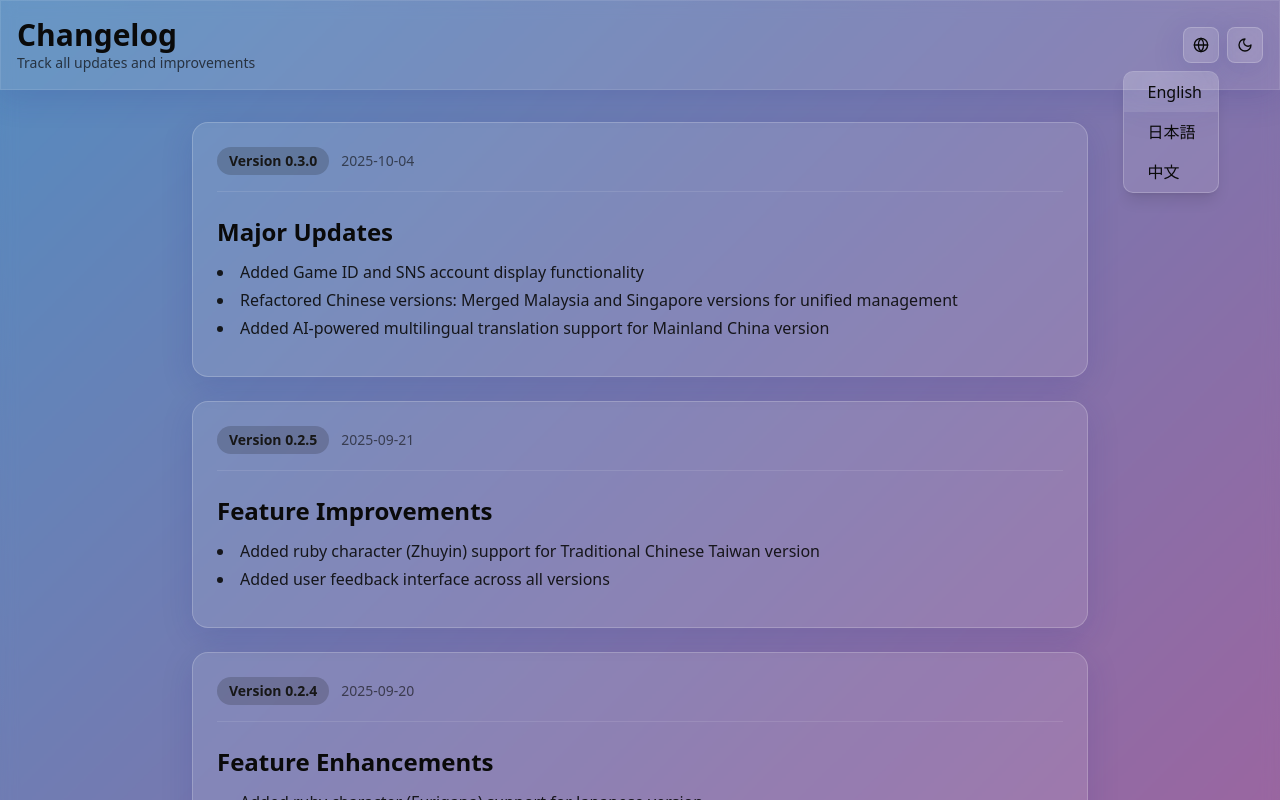
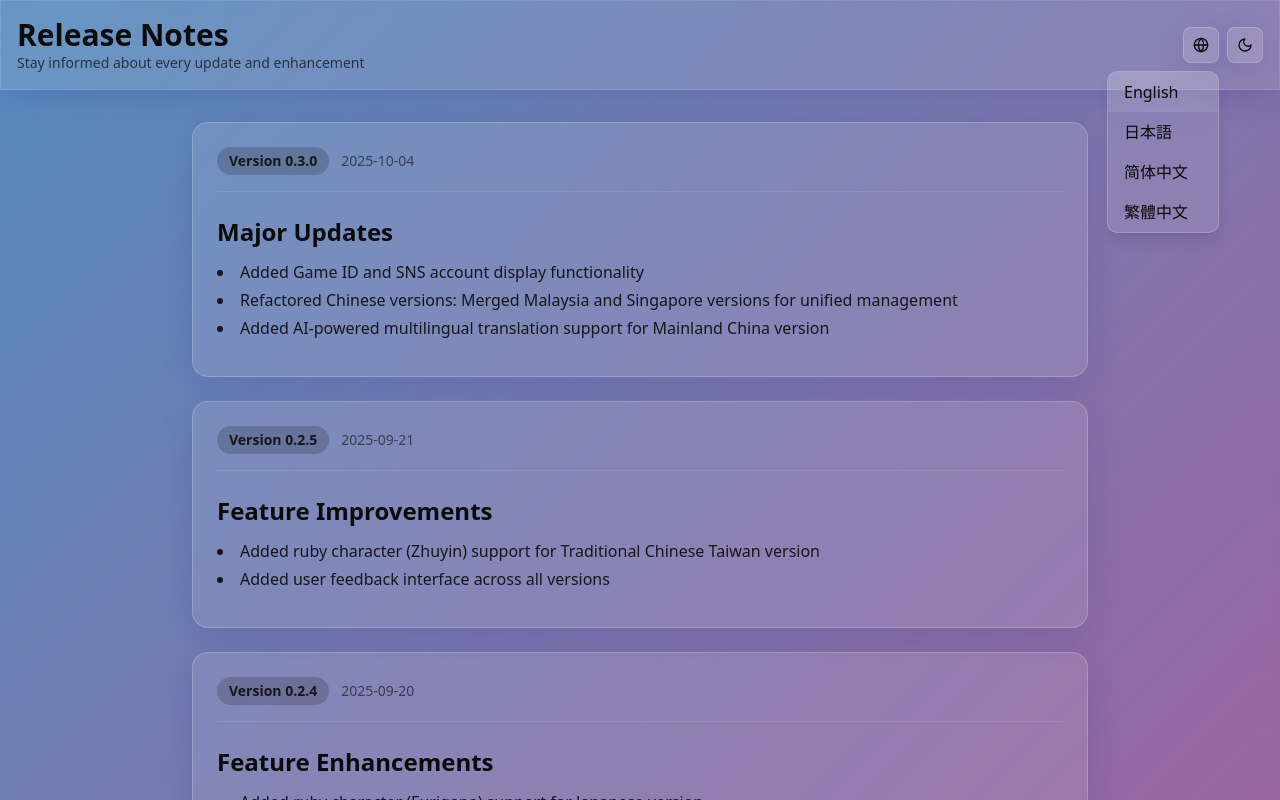
Before and after one commit to chronie-shizutoki/changelog-viewer, a React (Vite) app: page / in a window 1280 px wide. Both pictures are taken after a click on the button 1201 px from the left and 45 px from the top of the page. Shown: the top 800 px of the page. Built offline with nearby package versions, Linux system fonts and the light colour scheme.

Commit message:
feat(i18n): 添加繁体中文支持并优化多语言文本
- 新增繁体中文(tw)的更新日志和UI文本
- 优化现有语言的文本描述
- 调整语言选择菜单的宽度和样式

```diff
--- /dev/null
+++ b/public/changelogs/tw.json
@@ -0,0 +1,62 @@
+[
+  {
+    "version": "0.3.0",
+    "date": "2025-10-04",
+    "content": "## 重大更新\n\n- 新增遊戲ID和SNS帳戶顯示功能\n- 華文版本重構：合併馬來西亞和新加坡版本，實現統一管理\n- 中國大陸版本新增AI翻譯的多語言支援"
+  },
+  {
+    "version": "0.2.5",
+    "date": "2025-09-21",
+    "content": "## 功能完善\n\n- 繁體中文台灣版本新增注音支援\n- 全版本新增用戶回饋界面"
+  },
+  {
+    "version": "0.2.4",
+    "date": "2025-09-20",
+    "content": "## 功能增強\n\n- 日語版本新增注音支援\n- 所有版本添加背景圖片作者來源聲明"
+  },
+  {
+    "version": "0.2.3",
+    "date": "2025-09-17",
+    "content": "## 視覺升級\n\n- 界面樣式重構為液態玻璃設計風格"
+  },
+  {
+    "version": "0.2.2",
+    "date": "2025-09-09",
+    "content": "## 文案優化\n\n- 統一將「華語」表述調整為「華文」"
+  },
+  {
+    "version": "0.2.1",
+    "date": "2025-09-06",
+    "content": "## 功能擴展\n\n- 新增語言選擇選單\n- 支援中國大陸區域簡體中文\n- 提供單檔案分發支援"
+  },
+  {
+    "version": "0.2.0",
+    "date": "2025-08-31",
+    "content": "## 多語言支援\n\n- 新增多語言支援：英語、華語（馬來西亞）、華語（新加坡）、繁體中文（台灣）"
+  },
+  {
+    "version": "0.1.4",
+    "date": "2025-08-18",
+    "content": "## 功能新增\n\n- 新增生日提醒功能"
+  },
+  {
+    "version": "0.1.3",
+    "date": "2025-08-17",
+    "content": "## 架構重構\n\n- 採用模組化設計重構專案結構"
+  },
+  {
+    "version": "0.1.2",
+    "date": "2025-08-16",
+    "content": "## 體驗優化\n\n- 優化首屏內容展示效果\n- 提升頁面載入速度\n- 增強響應式佈局適配\n- 改進隱私政策頁面顯示"
+  },
+  {
+    "version": "0.1.1",
+    "date": "2025-08-15",
+    "content": "## 功能更新\n\n- 整合 Google Analytics 4 用於基礎資料收集\n- 界面樣式升級為玻璃擬態效果"
+  },
+  {
+    "version": "0.1.0",
+    "date": "2025-08-14",
+    "content": "## 初版發布\n\n- 初始版本上線，支援日語界面"
+  }
+]
--- a/src/App.jsx
+++ b/src/App.jsx
@@ -8,37 +8,47 @@ import './App.css'
 const languages = {
   en: { name: 'English' },
   ja: { name: '日本語' },
-  zh: { name: '中文' }
+  zh: { name: '简体中文' },
+  tw: { name: '繁體中文' }
 }
 
 const uiTexts = {
   en: {
-    title: 'Changelog',
-    subtitle: 'Track all updates and improvements',
-    loading: 'Loading changelogs...',
-    error: 'Failed to load changelogs',
+    title: 'Release Notes',
+    subtitle: 'Stay informed about every update and enhancement',
+    loading: 'Loading updates...',
+    error: 'Unable to load release notes',
     version: 'Version',
     darkMode: 'Toggle dark mode',
-    language: 'Change language'
+    language: 'Switch language'
   },
   ja: {
     title: '更新履歴',
-    subtitle: 'すべての更新と改善を追跡',
-    loading: '履歴を読み込み中...',
-    error: '履歴の読み込みに失敗しました',
+    subtitle: 'アップデートと改善点の全記録',
+    loading: '読み込み中...',
+    error: '更新履歴の読み込みに失敗しました',
     version: 'バージョン',
-    darkMode: 'ダークモード切替',
-    language: '言語を変更'
+    darkMode: 'ダークモードを切り替え',
+    language: '言語を切り替え'
   },
-    zh: {
+  zh: {
     title: '更新日志',
-    subtitle: '追踪所有更新和改进',
-    loading: '加载日志中...',
-    error: '加载日志失败',
+    subtitle: '记录每一次更新与优化',
+    loading: '正在加载更新内容...',
+    error: '加载更新信息失败',
     version: '版本',
-    darkMode: '切换深色模式',
+    darkMode: '深色模式切换',
     language: '切换语言'
   },
+  tw: {
+    title: '更新日誌',
+    subtitle: '記錄每一次更新與優化',
+    loading: '正在載入更新內容...',
+    error: '載入更新資訊失敗',
+    version: '版本',
+    darkMode: '深色模式切換',
+    language: '切換語言'
+  }
 }
 
 function App() {
@@ -103,7 +113,7 @@ function App() {
     } else {
       document.documentElement.classList.remove('dark')
     }
-    // 保存深色模式偏好到会话存储
+    // Save dark mode preference to session storage
     sessionStorage.setItem('darkMode', darkMode.toString());
   }, [darkMode])
 
@@ -141,7 +151,7 @@ function App() {
                 </Button>
 
                 {showLangMenu && (
-                  <div className="absolute right-0 mt-2 glass rounded-lg overflow-hidden shadow-lg">
+                  <div className="absolute right-0 mt-2 glass rounded-lg overflow-hidden shadow-lg w-28">
                     {Object.entries(languages).map(([key, lang]) => (
                       <button
                         key={key}
@@ -153,7 +163,6 @@ function App() {
                           language === key ? 'bg-white/10' : ''
                         }`}
                       >
-                        <span className="mr-2">{lang.flag}</span>
                         {lang.name}
                       </button>
                     ))}
```
